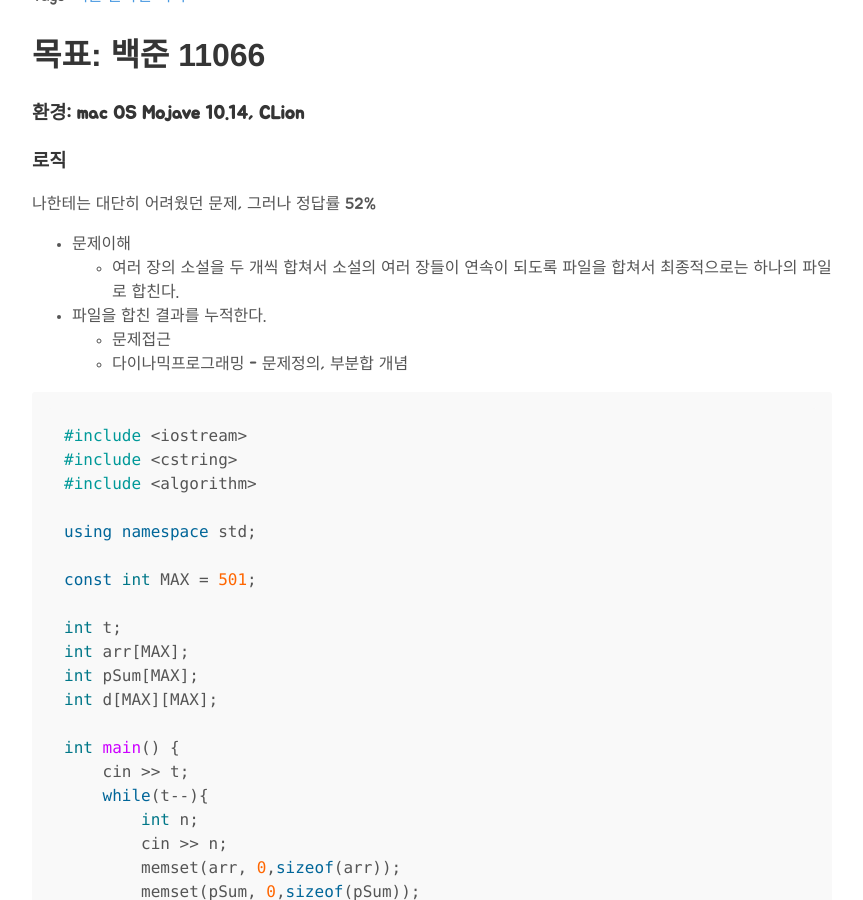
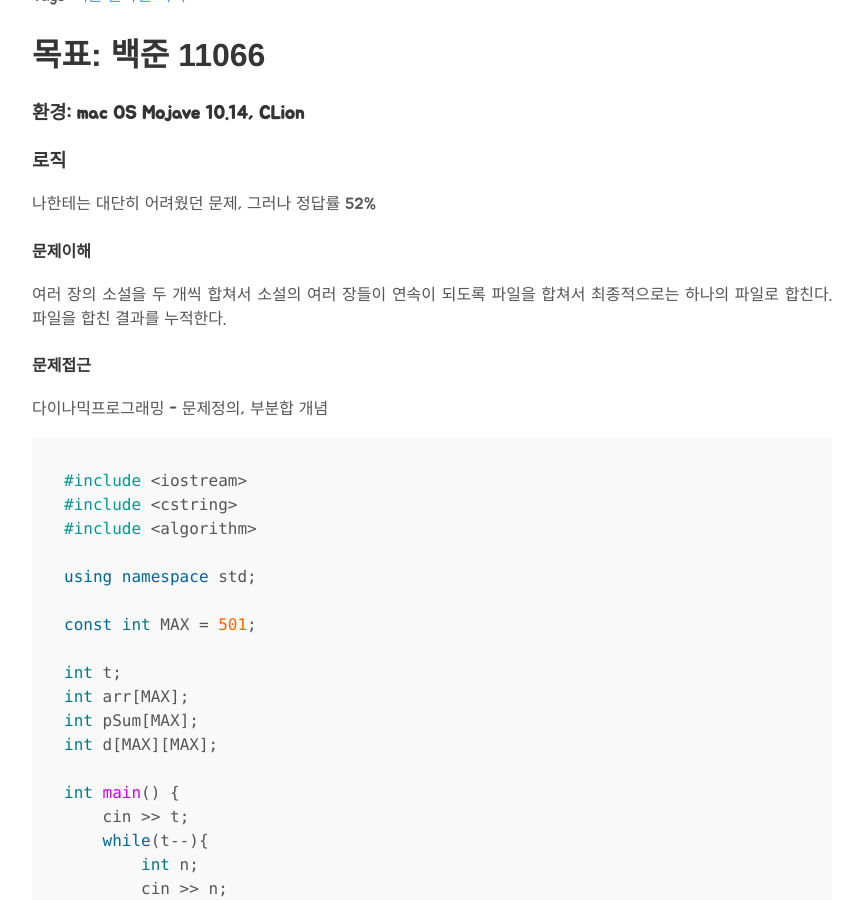
Before and after one commit to yobs0814/yobs0814.github.io, a Jekyll site: the page built from _posts/2019-06-26-BOJ11066.md, in a window 1280 px wide and 900 px high, scrolled down 355 px. Shown: the whole window, without its empty margins (208-1071 px from the left). Built offline with Jekyll 4.4.1, drawn with Linux system fonts in a browser that asks for light colours; comment, search, counter and statistics services are not loaded.

Commit message:
BOJ10866

```diff
--- a/_posts/2019-06-26-BOJ11066.md
+++ b/_posts/2019-06-26-BOJ11066.md
@@ -14,11 +14,12 @@ tags:
 
 나한테는 대단히 어려웠던 문제, 그러나 정답률 52%
 
-* 문제이해
-  * 여러 장의 소설을 두 개씩 합쳐서 소설의 여러 장들이 연속이 되도록 파일을 합쳐서 최종적으로는 하나의 파일로 합친다.
-* 파일을 합친 결과를 누적한다.
-  * 문제접근
-  * 다이나믹프로그래밍 - 문제정의, 부분합 개념
+#### 문제이해
+여러 장의 소설을 두 개씩 합쳐서 소설의 여러 장들이 연속이 되도록 파일을 합쳐서 최종적으로는 하나의 파일로 합친다.
+파일을 합친 결과를 누적한다.
+
+#### 문제접근
+다이나믹프로그래밍 - 문제정의, 부분합 개념
 
 
 
```
Also changed, not shown: _posts/2019-06-26-BOJ2164.md (+2 -2 lines), _posts/2019-06-27-BOJ10866.md (added, +93 -0 lines).
